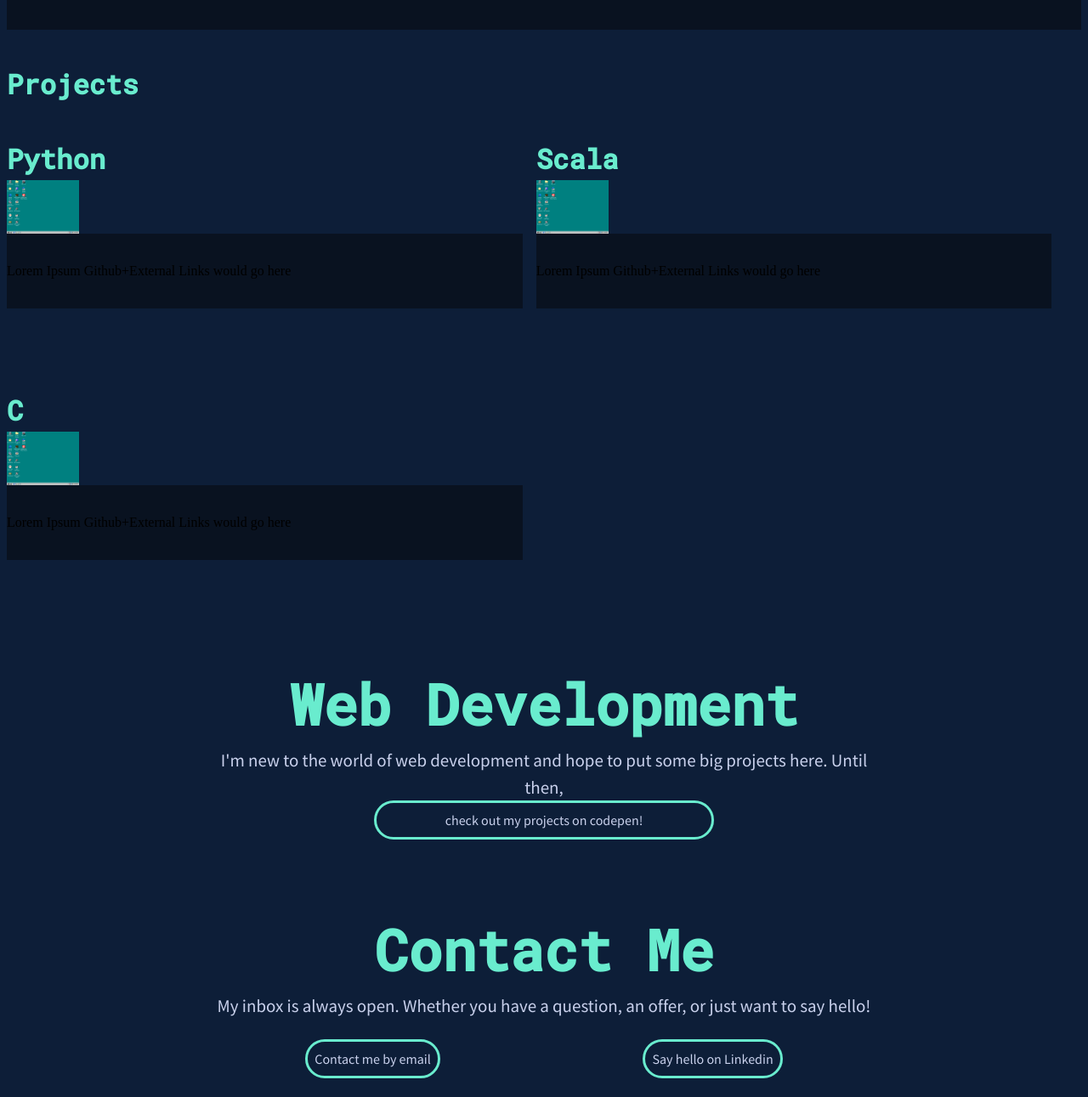
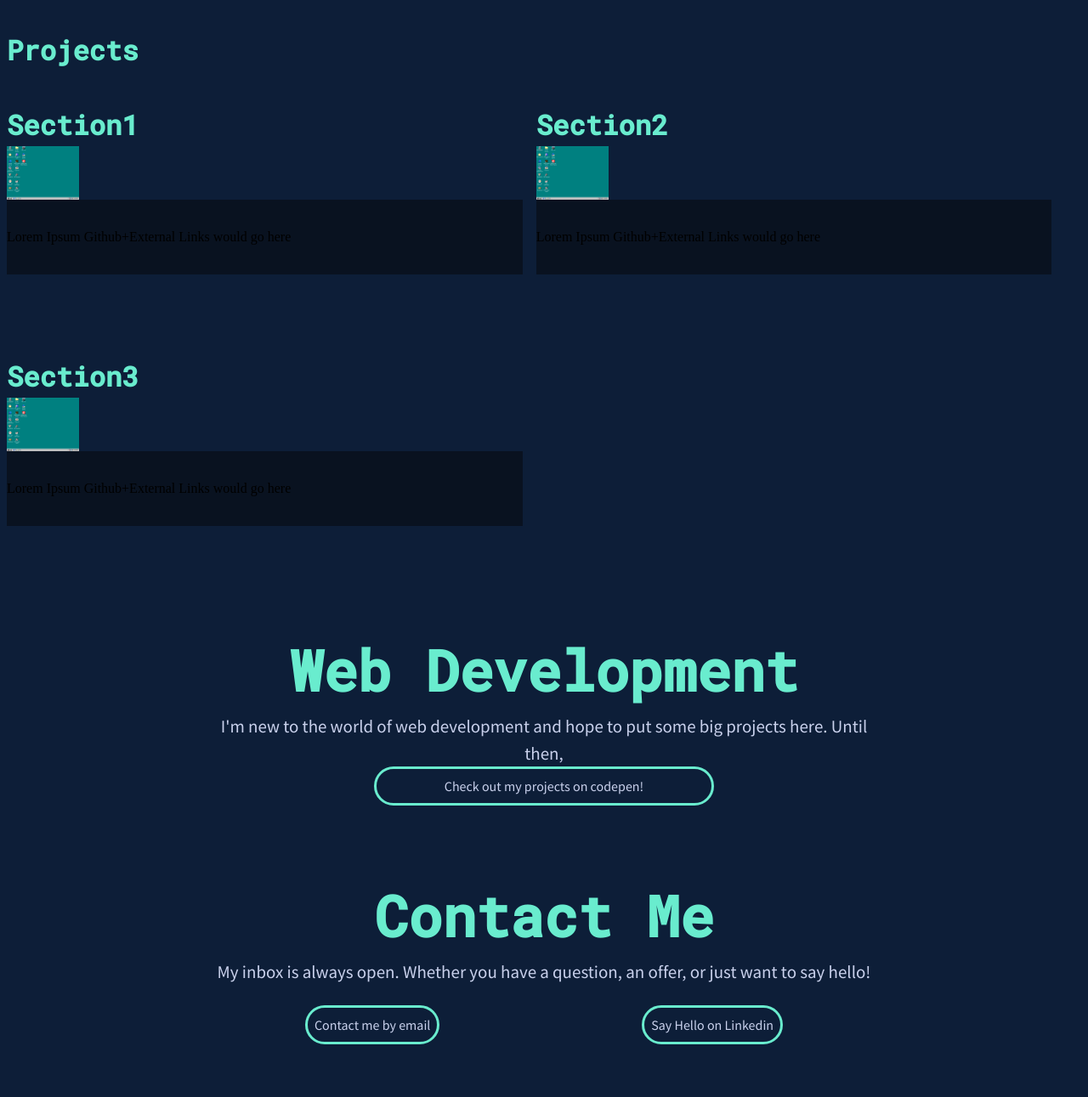
Before and after one commit to AzureJames/drew, a plain HTML site: page index.html in a window 1280 px wide. Shown: the part 1509-2800 px from the top of the page at 85% size. Drawn offline with Linux system fonts and the light colour scheme.

Commit message:
Text Updates + additional media

```diff
--- a/index.html
+++ b/index.html
@@ -39,7 +39,7 @@
     <main class="content">
 
 
-        <section class="intro" id="home">
+        <section class="Intro" id="home">
             <div class="flex-md">
                 <div class="p1">
                     <h1 class="section__title section__title--intro">Projects</h1>
@@ -86,17 +86,17 @@
                     <h3>Projects</h3>
                     <div class="project-flex">
                         <section class="project">
-                            <h3 class="project-project-name">Python</h3>
+                            <h3 class="project-project-name">Section1</h3>
                             <img src="img/97.png" width="85" alt="alt txt"></img>
                             <footer>Lorem Ipsum Github+External Links would go here</footer>
                         </section>
                         <section class="project">
-                            <h3 class="project-project-name">Scala</h3>
+                            <h3 class="project-project-name">Section2</h3>
                             <img src="img/97.png" width="85" alt="alt txt"></img>
                             <footer>Lorem Ipsum Github+External Links would go here</footer>
                         </section>
                         <section class="project">
-                            <h3 class="project-project-name">C</h3>
+                            <h3 class="project-project-name">Section3</h3>
                             <img src="img/97.png" width="85" alt="alt txt"></img>
                             <footer>Lorem Ipsum Github+External Links would go here</footer>
                         </section>
@@ -108,7 +108,7 @@
             <section id="web-development" class="tabcontent">
                 <h2>Web Development</h2>
                 <p>I'm new to the world of web development and hope to put some big projects here. Until then,</p>
-                <a href="https://codepen.io/dreadlockdrew" target="_blank" class="d-b w-50">check out my projects on codepen!</a>
+                <a href="https://codepen.io/dreadlockdrew" target="_blank" class="d-b w-50">Check out my projects on codepen!</a>
             </section>
 
             <section id="contact-me">
@@ -116,7 +116,7 @@
                 <p>My inbox is always open. Whether you have a question, an offer, or just want to say hello!</p>
                 <div class="flex-sm ai-c">
                     <a href="mailto:drewsulker@gmail.com">Contact me by email</a>
-                    <a href="https://www.linkedin.com/in/drew-s-025201a6/">Say hello on Linkedin</a>
+                    <a href="https://www.linkedin.com/in/drew-s-025201a6/">Say Hello on Linkedin</a>
                 </div>
             </section>
         </div>
```
Also changed, not shown: img/swri-logo-og.jpg (added).
